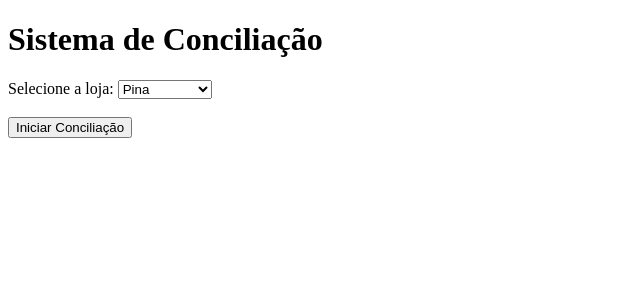
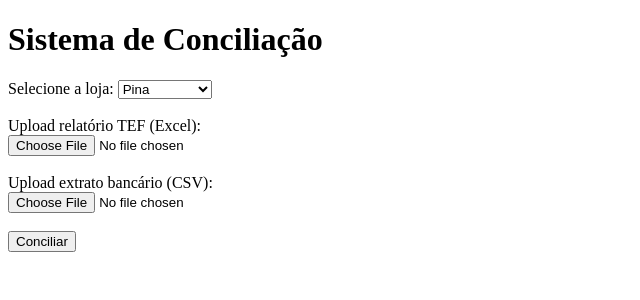
Before and after one commit to diplomatapina/conciliador-cartoes, a Flask app: page / in a window 1280 px wide. Shown: the top 300 px of the page, without its empty margins (0-640 px from the left). Run offline with Flask 3, Linux system fonts and the light colour scheme.

Commit message:
Update index.html

```diff
--- a/templates/index.html
+++ b/templates/index.html
@@ -1,14 +1,16 @@
 <!DOCTYPE html>
+
 <html>
+
 <head>
-    <title>Conciliação de Cartões</title>
+<title>Conciliação de Cartões</title>
 </head>
 
 <body>
 
 <h1>Sistema de Conciliação</h1>
 
-<form action="/conciliar" method="post">
+<form action="/conciliar" method="post" enctype="multipart/form-data">
 
 <label>Selecione a loja:</label>
 
@@ -20,9 +22,18 @@
 
 <br><br>
 
-<button type="submit">Iniciar Conciliação</button>
+<label>Upload relatório TEF (Excel):</label><br> <input type="file" name="tef_file" accept=".xlsx,.xls">
+
+<br><br>
+
+<label>Upload extrato bancário (CSV):</label><br> <input type="file" name="extrato_file" accept=".csv">
+
+<br><br>
+
+<button type="submit">Conciliar</button>
 
 </form>
 
 </body>
+
 </html>
```
